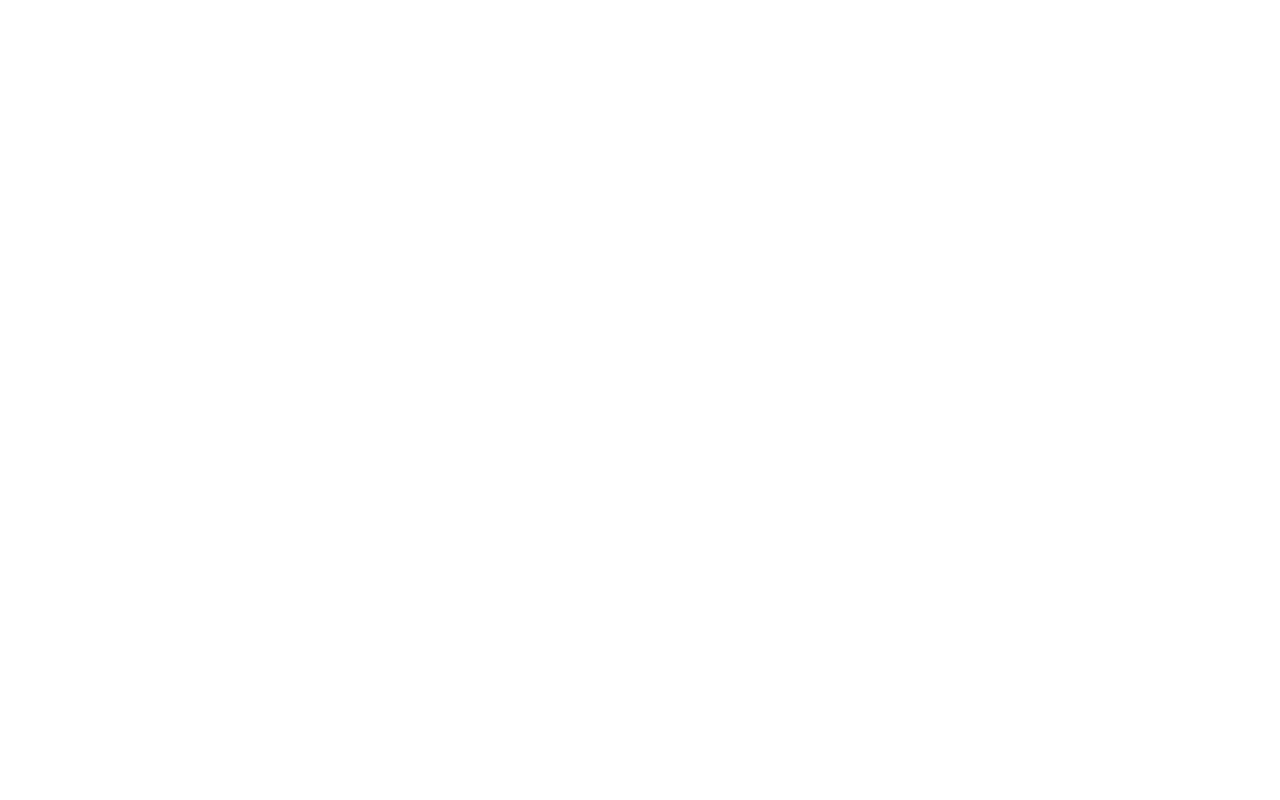
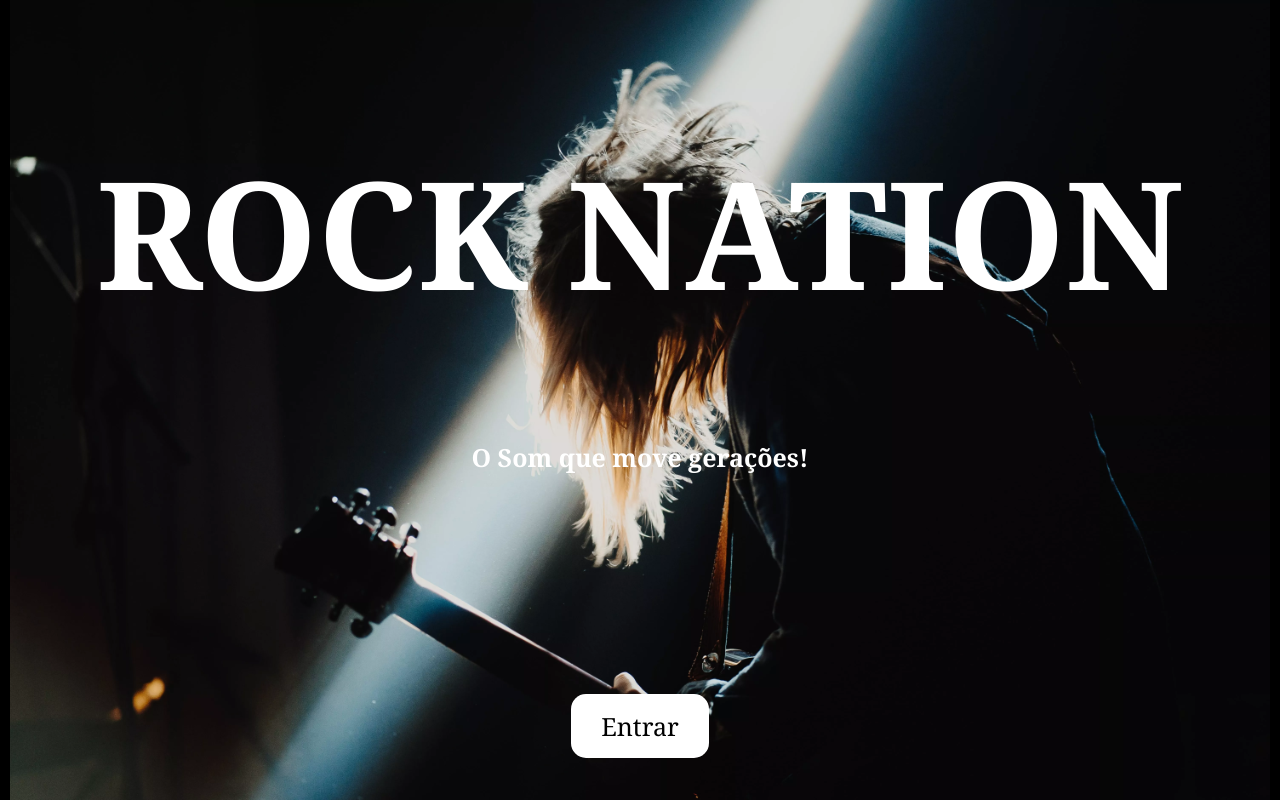
Before and after one commit to Samuel-Bauler/SamuelBauler-super-dev-09-curso-trabalho27-03, a plain HTML site: page index.html in a window 1280 px wide. Shown: the top 800 px of the page. Drawn offline with Linux system fonts and the light colour scheme.

Commit message:
adicionado a Página central e o começo do login

```diff
--- /dev/null
+++ b/assets/css/login.css
@@ -0,0 +1,55 @@
+
+    * {
+      margin: 0;
+      padding: 0;
+      box-sizing: border-box;
+      font-family: Arial, sans-serif;
+    }
+
+    body {
+      height: 900px;
+      background: url("../imagens/guittar.jpg") no-repeat center/cover;
+      display: flex;
+      justify-content: center;
+      align-items: center;
+    }
+
+    .login-box {
+      background: rgba(0, 0, 0, 0.8);
+      padding: 60px;
+      border-radius: 10px;
+      width: 300px;
+      color: #ffff  ;
+      text-align: center;
+      box-shadow: 0 0 15px;
+    }
+
+    .login-box h2 {
+      margin-bottom: 20px;
+      color: 6b4c39;
+    }
+
+    .login-box input {
+      width: 100%;
+      padding: 10px;
+      margin: 10px 0;
+      border: none;
+      border-radius: 5px;
+      color: #800000;
+    }
+
+    .login-box button {
+      width: 100%;
+      padding: 10px;
+      background: 6b4c39;
+      border: none;
+      color: rgb(0, 0, 0);
+      font-weight: bold;
+      cursor: pointer;
+      border-radius: 5px;
+      margin-top: 10px;
+    }
+
+    .login-box button:hover {
+      background: dark#ff8c00;
+    }
--- /dev/null
+++ b/assets/css/style.css
@@ -0,0 +1,70 @@
+
+body {
+  margin: 0;
+  color: white;
+  text-align: center;
+  background-color: black;
+  margin-right: 10px;
+  margin-left: 10px;
+}
+
+
+
+.titulo {
+  background-image: url(../imagens/guitarra.webp);
+  background-attachment: fixed;
+  height: 990px;
+  background-size: cover;
+  background-repeat: no-repeat;
+  display: flex;
+  flex-direction: column;
+  align-items: center;
+
+
+}
+
+.titulo h1 {
+  font-family:Georgia, 'Times New Roman', Times, serif;
+  font-size: 150px;
+  margin-top: 130px;
+
+}
+
+.titulo h2 {
+  font-weight: bold;
+  font-size: 25px;
+  font-family:Georgia, 'Times New Roman', Times, serif;
+  margin-top: 5px;
+}
+
+.botao {
+  margin-top: 200px;
+  font-family:Georgia, 'Times New Roman', Times, serif;
+  padding: 15px 30px;
+  background: #ffff;
+  color: black;
+  text-decoration: none;
+  border-radius: 15px;
+  transition: transform 0.4s ease;
+  border: none;
+  font-size: 25px;
+}
+.botao:hover {
+  transform: scale(1.2);
+}
+
+.paragrafo {
+    display: flex;
+    flex-direction:column;
+}
+.titul {
+  text-align: left;
+  margin-left: 20px;
+  font-size: 30px;
+}
+.paragrafo h3{
+  text-align: left;
+  margin-left: 30px;
+
+
+}
--- a/index.html
+++ b/index.html
@@ -1,11 +1,17 @@
 <!DOCTYPE html>
-<html lang="en">
+<html lang="pt-br">
 <head>
-    <meta charset="UTF-8">
-    <meta name="viewport" content="width=device-width, initial-scale=1.0">
-    <title>Document</title>
+  <meta charset="UTF-8">
+  <title>Rock Nation</title>
+  <link rel="stylesheet" href="assets/css/style.css">
 </head>
 <body>
 
+<div class="titulo">
+    <h1>ROCK NATION</h1>
+    <h2>O Som que move gerações!</h2>
+    <a href="login.html" class="botao">Entrar</a>
+</div>
+
 </body>
 </html>
```
Also changed, not shown: banda1.html (added, +11 -0 lines), banda2.html (added, +11 -0 lines), banda3.html (added, +11 -0 lines), login.html (added, +20 -0 lines), assets/imagens/bateria.png (added), assets/imagens/download.jpg (added), assets/imagens/guitarra.webp (added), assets/imagens/guittar.jpg (added), 3 other files.
